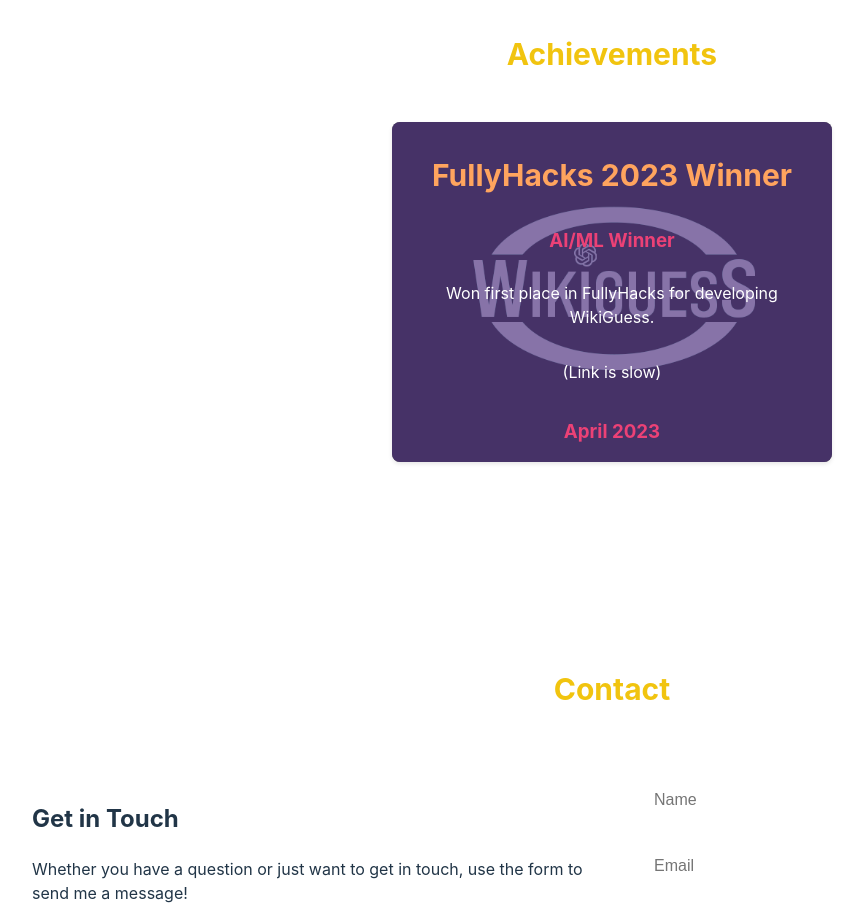
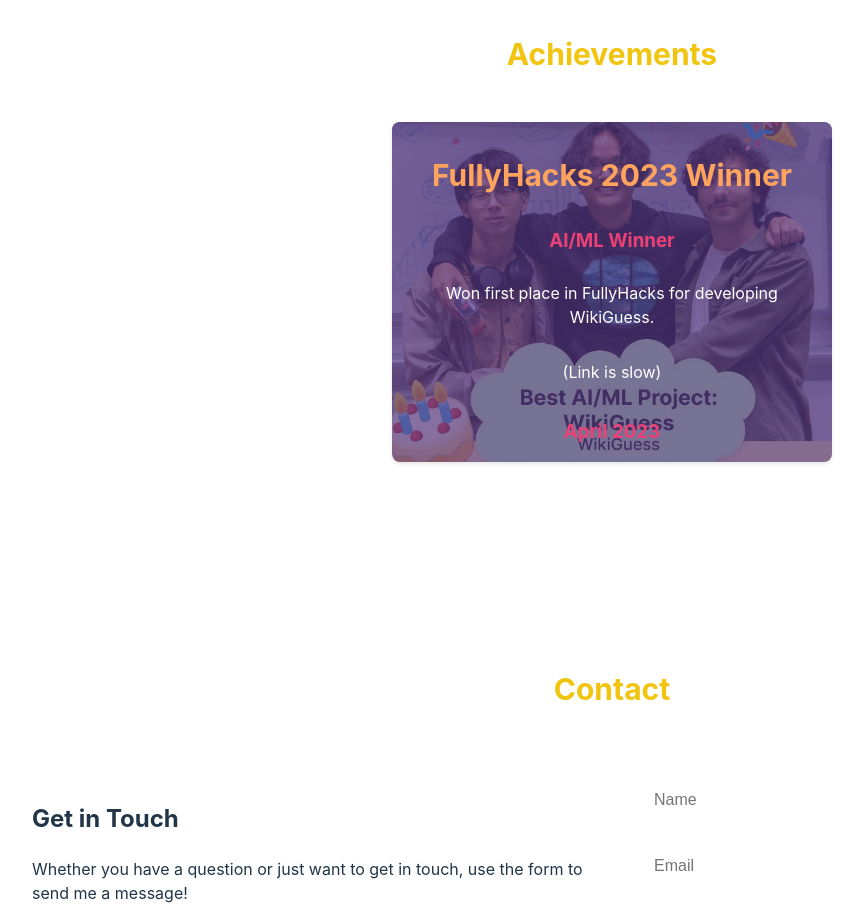
Before and after one commit to darrenxychen/portfolio-website-react, a React (Vite) app: page / in a window 1280 px wide. Shown: the part 2240-3159 px from the top of the page, without its empty margins (60-923 px from the left). Built offline with nearby package versions, Linux system fonts and the light colour scheme.

Commit message:
updated achievements picture

```diff
--- a/src/components/Achievements.jsx
+++ b/src/components/Achievements.jsx
@@ -9,7 +9,7 @@ function Achievements() {
         target="_blank"
         rel="noopener noreferrer"
         className="achievement"
-        style={{ backgroundImage: 'url(static/images/wikiguess.png)' }}
+        style={{ backgroundImage: 'url(static/images/wikiguessproject.png)' }}
       >
         <div className="achievement-content">
           <h2>FullyHacks 2023 Winner</h2>
```
Also changed, not shown: public/static/images/wikiguessproject.png (added).
